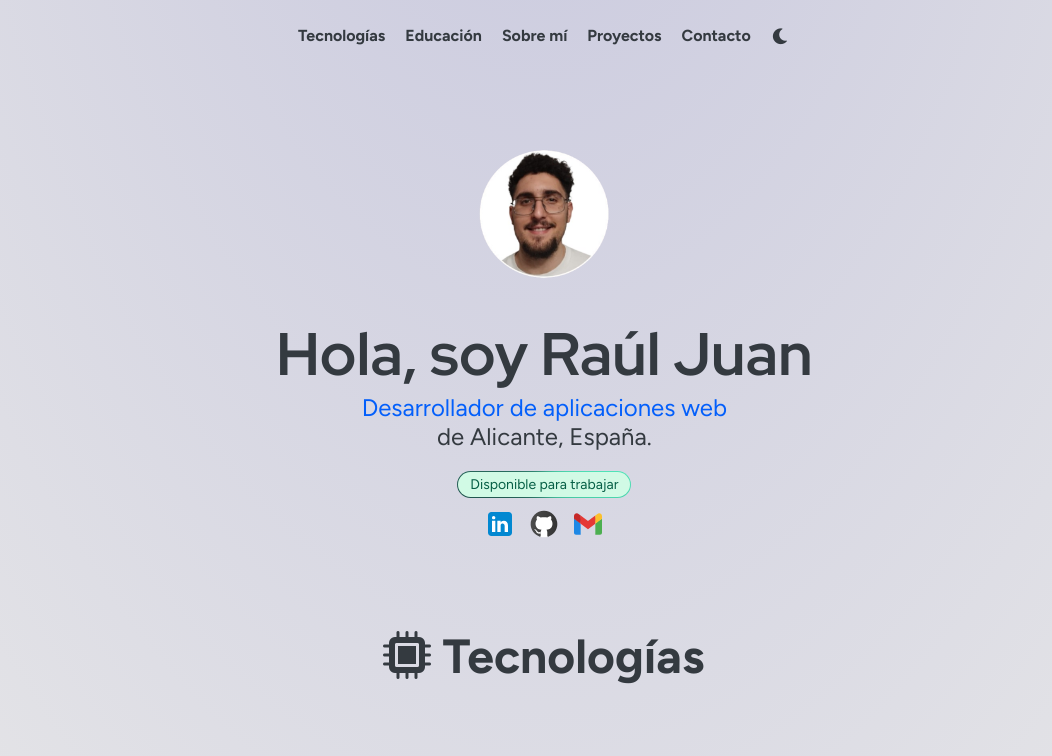
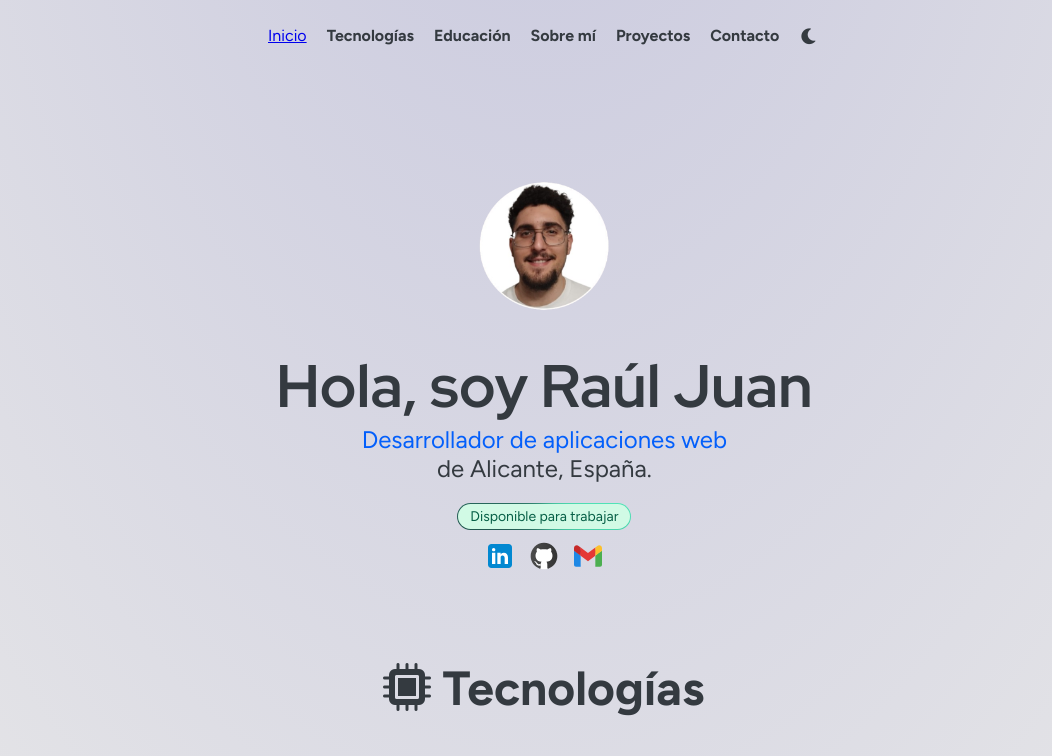
Before and after one commit to SrLopus/Portfolio, a React (Vite) app: page / in a window 1280 px wide. Shown: the top 756 px of the page, without its empty margins (96-1148 px from the left). Built offline with nearby package versions, Linux system fonts and the light colour scheme.

Commit message:
Agrega enlaces de navegación a la sección "Inicio" y ajusta la altura del contenedor principal.

```diff
--- a/src/App.jsx
+++ b/src/App.jsx
@@ -52,6 +52,7 @@ function App(){
   return (
     <div id="main">
       <NavBar toggleModo={toggleModo} modo={modo}/>
+      <p id="inicio"></p>
       <Presentacion modo={modo}/>
       <p id="tecnologias"></p><br/>
       <h1 className="tituloSection animate__animated animate__bounceInDown" data-aos="fade-down" data-aos-offset="200">
--- a/src/components/Navbar.jsx
+++ b/src/components/Navbar.jsx
@@ -21,6 +21,7 @@ function NavBar({ toggleModo, modo }){
 
   return (
     <nav className={`animate__animated animate__bounceInDown barraNavegacion ${scrollNav ? "animate__animated animate__bounceInDown barraNavegacion-scroll" : "animate__animated animate__bounceInDown barraNavegacion-stoped"}`}>
+      <a href="#inicio">Inicio</a>
       <a href="#tecnologias" className="btn-nav">Tecnologías</a>
       <a href="#educacion" className="btn-nav">Educación</a>
       <a href="#sobre-mi" className="btn-nav">Sobre mí</a>
--- a/src/styles/style.css
+++ b/src/styles/style.css
@@ -24,7 +24,7 @@ html {
     font-family: "Ubuntu Mono";
     color: var(--color-card);
     font-size: 18px;
-    height: 500px;
+    height: 700px;
     width: 800px;
     border-radius: 1rem;
     background-color: var(--color-terminal);
```
